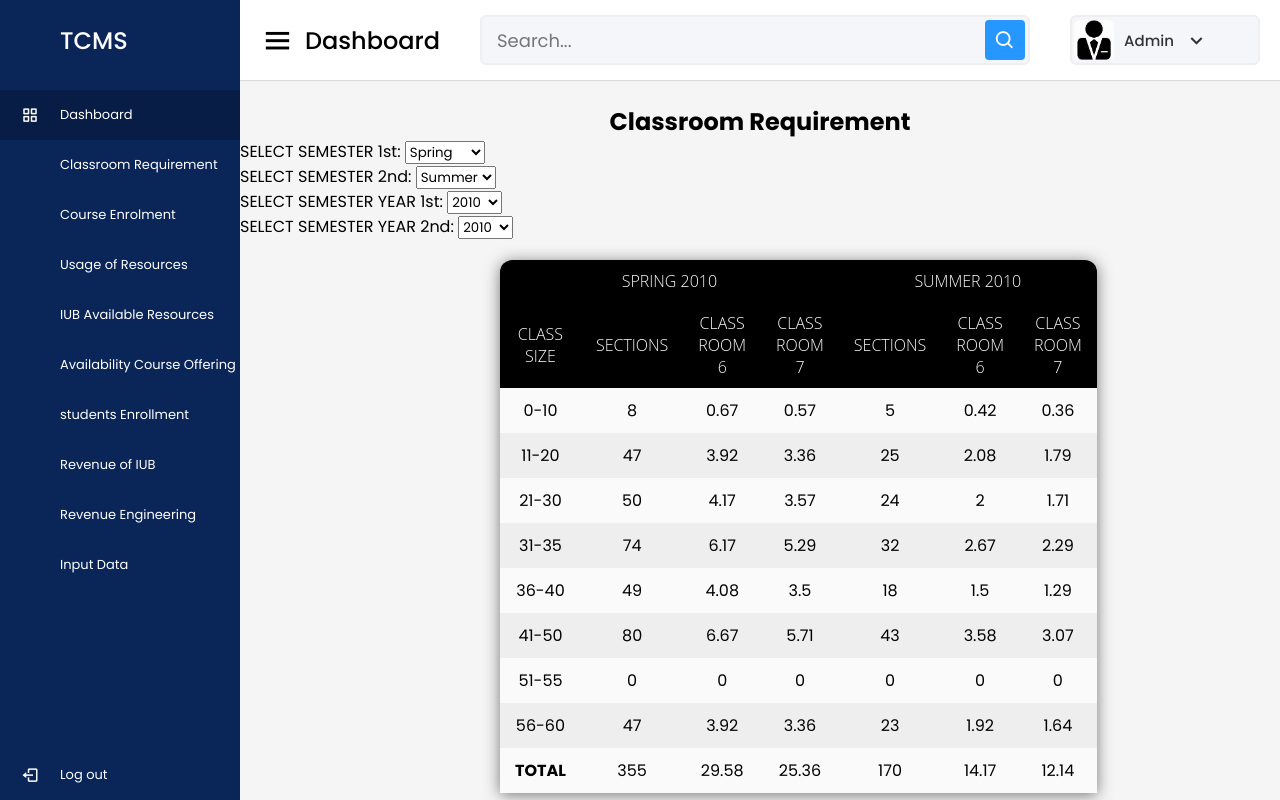
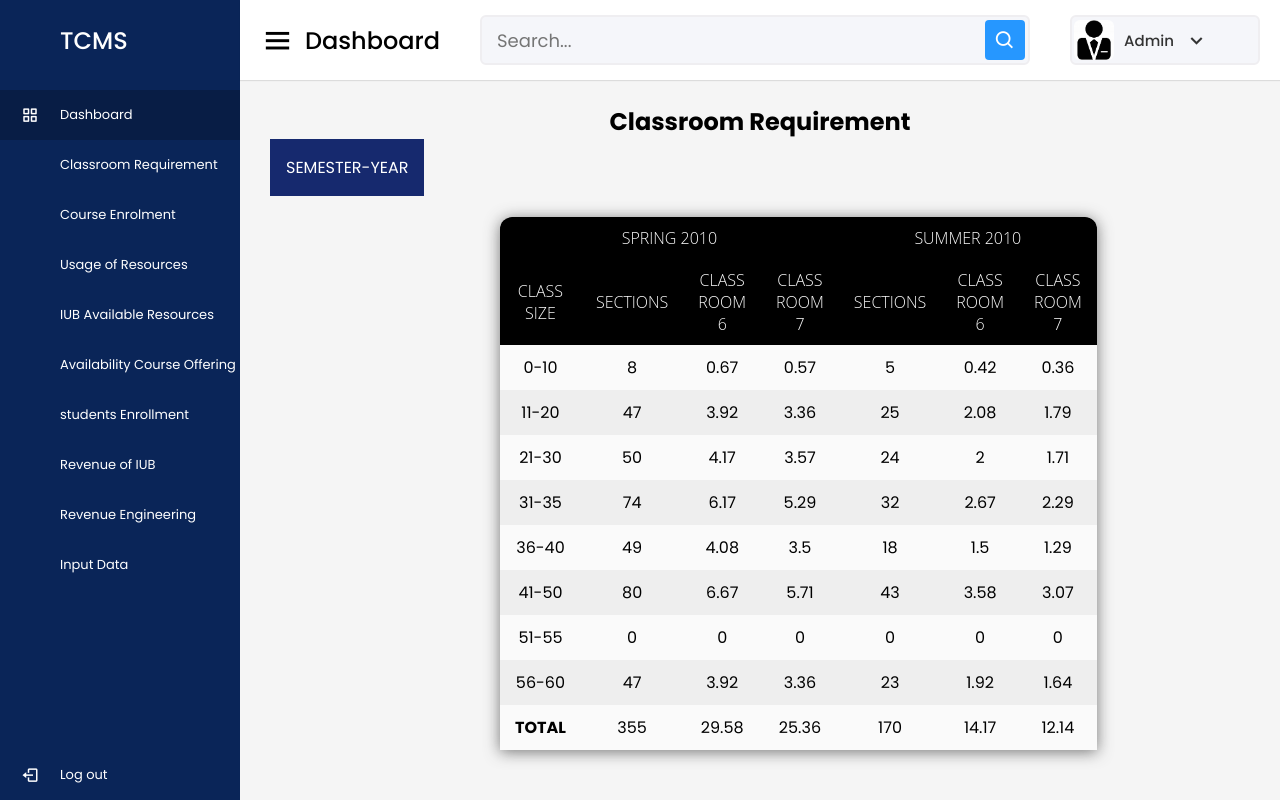
Before and after one commit to Nakib00/University_Class_Room_System, a PHP site: page /01_button.php in a window 1280 px wide. Run offline with PHP 8.4, Linux system fonts and the light colour scheme; data comes from the database, SQL or seed files in the repository.

Commit message:
dropdown add

```diff
--- a/01_button.php
+++ b/01_button.php
@@ -15,6 +15,8 @@
     <?php include('CSS/Table_css.php') ?>
     <!-- Include Chart CSS -->
     <?php include('CSS/chart.php') ?>
+    <!-- Dropdown CSS  -->
+    <?php include('CSS/dropdown.php') ?>
 
     <title>TCMS</title>
 </head>
@@ -33,40 +35,18 @@
             </div>
         </div>
 
-        <!-- Table showing  -->
+        <!-- Drop down  -->
+        <div class="container">
             <div class="dropdown">
-            <label for="cars">SELECT SEMESTER 1st:</label>
+                <button class="dropbtn">SEMESTER-YEAR</button>
+                <div class="dropdown-content">
+                    <a href="#">spring(2009)-summer(2009)</a>
+                    <a href="01_button.php">spring(2010)-summer(2010)</a>
+                    <a href="#">spring(2011)-summer(2011)</a>
+                </div>
+            </div>
 
-            <select name="cars" id="cars">
-                <option value="volvo">Spring </option>
-                <option value="saab">Summer</option>
-                <option value="mercedes">Autumn</option>
-            </select>
-            <div class="dropdown">
-                <label for="cars">SELECT SEMESTER 2nd:</label>
-
-                <select name="cars" id="cars">
-                    <option value="saab">Summer</option>
-                    <option value="volvo">Spring </option>
-                    <option value="mercedes">Autumn</option>
-                </select>
-                <div class="dropdown">
-                    <label for="cars">SELECT SEMESTER YEAR 1st:</label>
-
-                    <select name="cars" id="cars">
-                        <option value="saab">2010</option>
-                        <option value="volvo">2009 </option>
-                        <option value="mercedes">2011</option>
-                    </select>
-                    <div class="dropdown">
-                        <label for="cars">SELECT SEMESTER YEAR 2nd:</label>
-
-                        <select name="cars" id="cars">
-                            <option value="saab">2010</option>
-                            <option value="volvo">2009</option>
-                            <option value="mercedes">2011</option>
-                        </select>
-                        <!-- add table -->
+            <!-- Table Showing -->
             <div class="home-content">
                 <table class="button_1">
                     <tr>
--- /dev/null
+++ b/CSS/dropdown.php
@@ -0,0 +1,51 @@
+<style>
+    /* Style The Dropdown Button */
+    .dropbtn {
+        background-color: #16296e;
+        color: white;
+        padding: 16px;
+        font-size: 16px;
+        border: none;
+        cursor: pointer;
+    }
+
+    /* The container <div> - needed to position the dropdown content */
+    .dropdown {
+        position: relative;
+        display: inline-block;
+        left:30px;
+    }
+
+    /* Dropdown Content (Hidden by Default) */
+    .dropdown-content {
+        display: none;
+        position: absolute;
+        background-color: #f9f9f9;
+        min-width: 160px;
+        box-shadow: 0px 8px 16px 0px rgba(0, 0, 0, 0.2);
+        z-index: 1;
+    }
+
+    /* Links inside the dropdown */
+    .dropdown-content a {
+        color: black;
+        padding: 12px 16px;
+        text-decoration: none;
+        display: block;
+    }
+
+    /* Change color of dropdown links on hover */
+    .dropdown-content a:hover {
+        background-color: #f1f1f1
+    }
+
+    /* Show the dropdown menu on hover */
+    .dropdown:hover .dropdown-content {
+        display: block;
+    }
+
+    /* Change the background color of the dropdown button when the dropdown content is shown */
+    .dropdown:hover .dropbtn {
+        background-color:#070e2b;
+    }
+</style>
```
Lines whose indentation alone changed are shown as unchanged.
